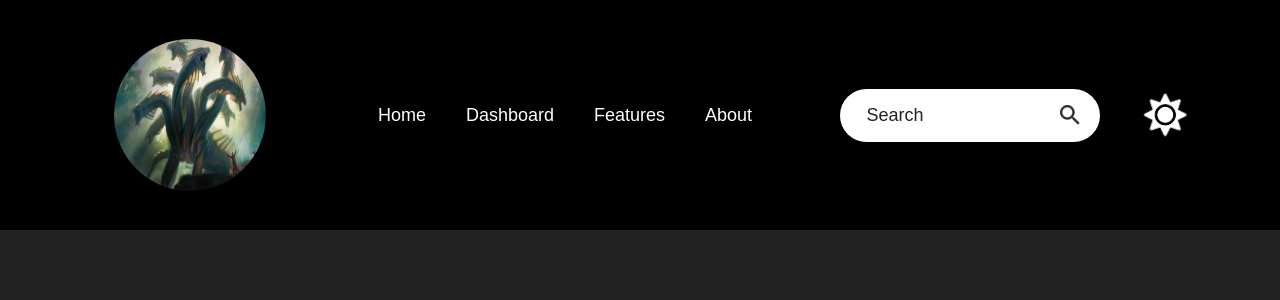
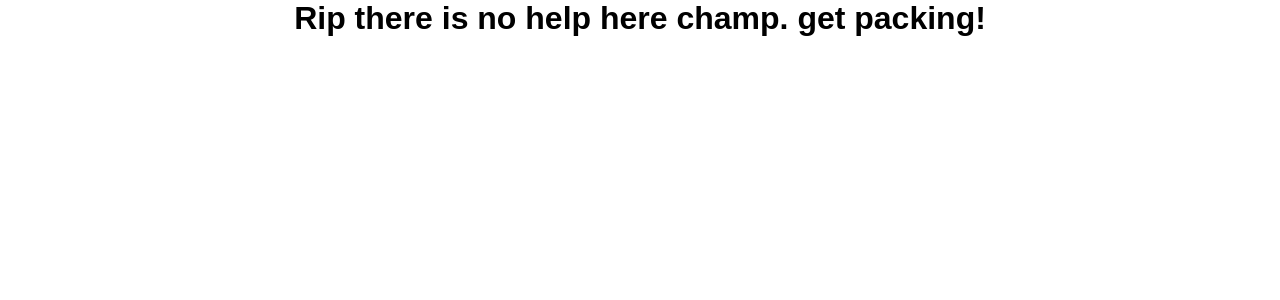
Before and after one commit to Aaryan-N/Fira_Svelte, a React (Vite) app: page /help in a window 1280 px wide. Shown: the top 300 px of the page. Built offline with nearby package versions, Linux system fonts and the light colour scheme.

Commit message:
Finished up learning routing

```diff
--- a/package.json
+++ b/package.json
@@ -11,7 +11,8 @@
   },
   "dependencies": {
     "react": "^18.3.1",
-    "react-dom": "^18.3.1"
+    "react-dom": "^18.3.1",
+    "react-router-dom": "^6.24.1"
   },
   "devDependencies": {
     "@types/react": "^18.3.3",
--- a/src/App.jsx
+++ b/src/App.jsx
@@ -1,18 +1,17 @@
 import './App.css'
-import Navbar from "./components/navbar/Navbar.jsx"
-import {useEffect, useState} from "react";
+import {BrowserRouter, Routes, Route} from "react-router-dom";
+import Home from "./pages/Home.jsx"
+import Help from "./pages/help/Help.jsx";
+
 function App() {
-    const current_theme = localStorage.getItem("current_theme");
-    const [theme, setTheme] = useState(current_theme ? current_theme : "dark");
-
-    useEffect(() => {
-        localStorage.setItem("current_theme", theme);
-    },[theme])
-  return(
-      <div className={`container ${theme}`}>
-          <Navbar theme={theme} setTheme={setTheme} />
-      </div>
-  );
+    return (
+        <BrowserRouter>
+            <Routes>
+                <Route index element={<Home />} />
+                <Route path="/help" element={<Help />} />
+            </Routes>
+        </BrowserRouter>
+    );
 }
 
 export default App
--- a/src/components/navbar/Navbar.jsx
+++ b/src/components/navbar/Navbar.jsx
@@ -13,6 +13,7 @@ const Navbar = ({theme, setTheme}) => {
 
     return(
         <div className='navbar'>
+
             <img src={logo} alt="Hydra Logo" className='logo' />
 
             <ul>
@@ -26,7 +27,8 @@ const Navbar = ({theme, setTheme}) => {
                 <input type='text' placeholder='Search' />
                 <img src={theme == 'dark' ? nightSearch : daySearch} alt=""/>
             </div>
-            <img onClick={()=>toggle_mode()} src={theme == 'dark' ? dayIcon : nightIcon} alt="" className='toggle-icon' />
+
+            <img onClick={() => {toggle_mode()}} src={theme == 'dark' ? dayIcon : nightIcon} alt="" className='toggle-icon' />
         </div>
     )
 }
--- /dev/null
+++ b/src/pages/Home.jsx
@@ -0,0 +1,22 @@
+import {useEffect, useState} from "react";
+import Navbar from "../components/navbar/Navbar.jsx";
+
+function Home() {
+    const current_theme = localStorage.getItem("current_theme");
+    const [theme, setTheme] = useState(current_theme ? current_theme : 'dark');
+
+    useEffect(() => {
+        localStorage.setItem("current_theme", theme);
+    },[theme])
+
+    return(
+        <>
+            <div className={`container ${theme}`}>
+        <Navbar theme={theme} setTheme={setTheme} />
+            </div>
+        <h1>Hello mr skibidi</h1>
+        </>
+    );
+}
+
+export default Home;
--- /dev/null
+++ b/src/pages/help/Help.jsx
@@ -0,0 +1,9 @@
+function Help() {
+    return(
+        <>
+            <h1>Rip there is no help here champ. get packing!</h1>
+        </>
+    );
+}
+
+export default Help;
```
Also changed, not shown: src/components/navbar/Navbar.css (line endings or trailing spaces), 1 other file (tests, documents, lock files or other folders).
